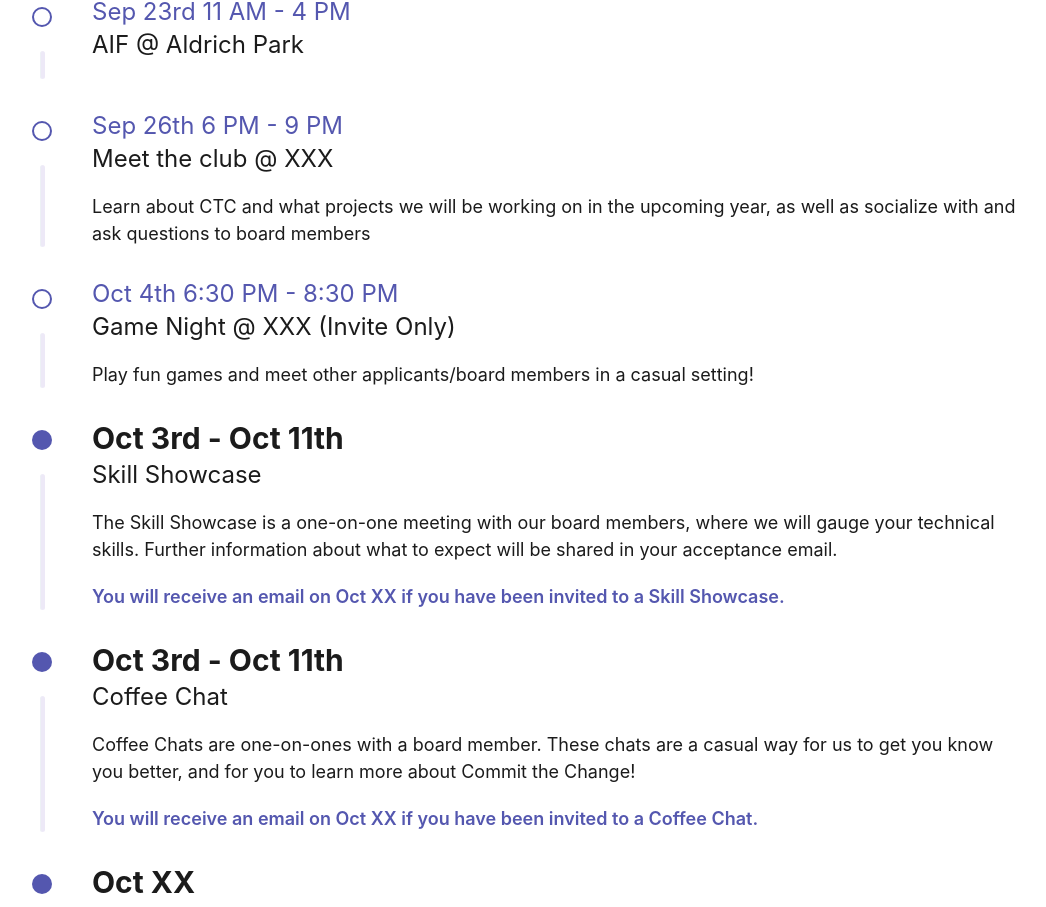
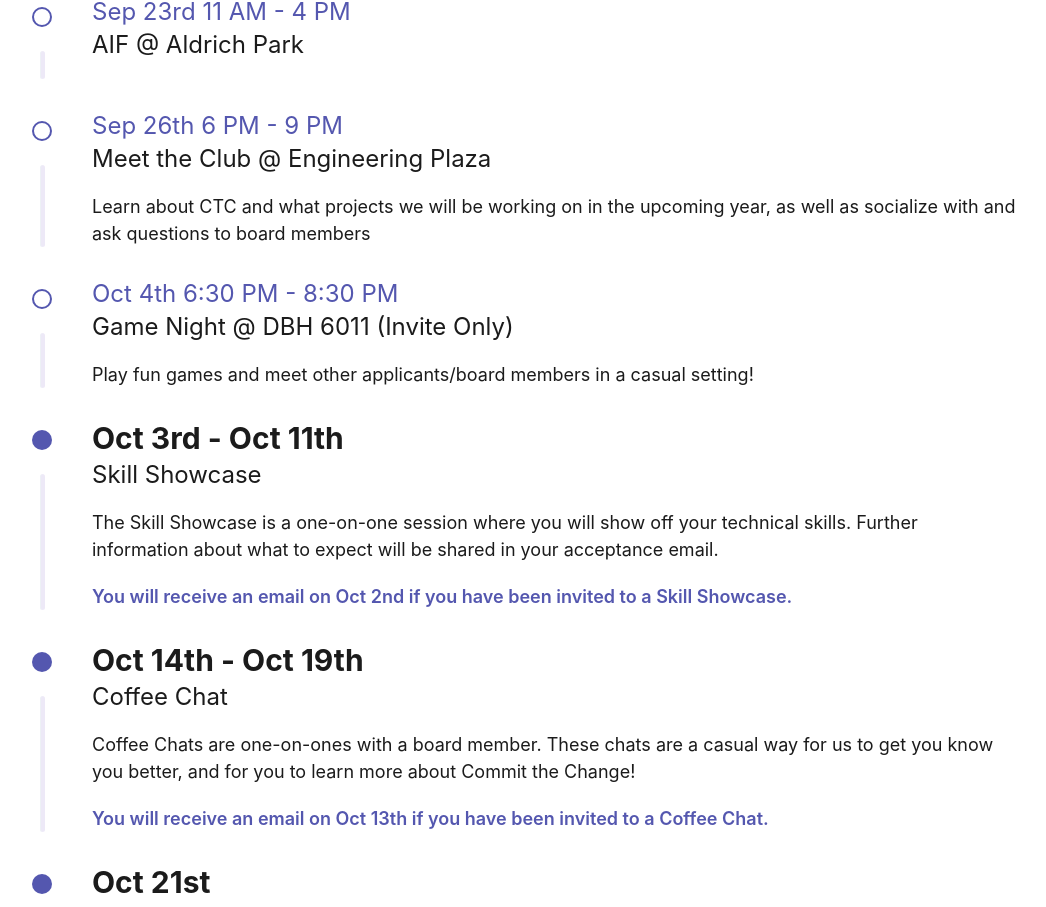
Before and after one commit to ctc-uci/website, a React (Vite) app: page /apply in a window 1280 px wide. Shown: the part 2430-3337 px from the top of the page, without its empty margins (116-1162 px from the left). Built offline with nearby package versions, Linux system fonts and the light colour scheme.

Commit message:
chore: update application copy

```diff
--- a/src/components/apply/questions/questions-data.ts
+++ b/src/components/apply/questions/questions-data.ts
@@ -10,7 +10,7 @@
   },
   {
     question: "Who can join Commit the Change?",
-    answer: `We look for passionate, committed UC Irvine students who are interested in learning new technical skills by working on projects for non-profit organizations with other like-minded peers. Ideally, students would be in an ICS or related major, but if not, they are expected to have skills to back themselves up. There are no specific technical requirements, but it definitely helps to have something that demonstrates your initiative to learn and be involved!`,
+    answer: `We look for passionate, committed UC Irvine students who are interested in bridging technical skills and social good by working on projects for non-profit organizations with other like-minded peers. Ideally, students would be in an ICS or related major, but if not, they are expected to have skills to back themselves up. There are no specific technical requirements, but it definitely helps to have something that demonstrates your initiative to learn and be involved!`,
   },
   {
     question:
@@ -28,10 +28,10 @@
   },
   {
     question: "What is a Skill Showcase?",
-    answer: `A Skill Showcase is not meant to be a series of challenging technical questions or a test applicants complete in order to become a member of our organization. We use a Skill Showcase as a way to help us understand where you are in your technical skills journey and have a more accurate gauge of your experience beyond just “beginner” or “intermediate.”`,
+    answer: `A Skill Showcase is not meant to be a technical assessment as a barrier to joining the club. We use a Skill Showcase as a way to help us understand where you are in your technical skills journey and have a more accurate gauge of your experience beyond just “beginner” or “intermediate.”`,
   },
   {
     question: "Is there a skill or experience requirement to join?",
-    answer: `Don’t worry, there is no required internship or experience-level qualification! Here at Commit the Change, we’re looking for people who aren’t afraid to take initiative, are driven to learn and grow continuously, and use failure as an opportunity to learn and do better.`,
+    answer: `Don’t worry, there is no required internship or experience-level qualification! Here at Commit the Change, we’re looking for people who aren’t afraid to take initiative, are driven to learn and grow continuously, use failure as an opportunity to learn and do better, and are passionate about creating tech for social good.`,
   },
 ];
--- a/src/components/apply/roles/RoleCard.tsx
+++ b/src/components/apply/roles/RoleCard.tsx
@@ -65,12 +65,13 @@
 
       <ChakraLink
         as={Link}
-        href={href}
+        to={href}
         sx={{
           width: { base: "100%", md: "fit-content" },
           marginLeft: "auto",
           marginTop: "auto",
         }}
+        target="_blank"
       >
         <Button
           variant={"ctc"}
--- a/src/components/apply/roles/Roles.tsx
+++ b/src/components/apply/roles/Roles.tsx
@@ -24,7 +24,7 @@
             description={`Designers will work in a cross functional team, using Figma and the design process (research, wireframing, prototyping, usability testing) to create innovative designs for non-profit organizations.`}
             image={designer}
             buttonIcon={<BsPen />}
-            href={"/"}
+            href={"https://forms.gle/dFm8GBjP1dAg5oKLA"}
           />
         </MenuBar>
 
@@ -34,7 +34,7 @@
             description={`Developers will utilize frontend technologies (React, Javascript/Typescript, HTML, and CSS/SASS) and backend technologies (APIs, databases, & middleware) to implement real-life applications.`}
             image={developer}
             buttonIcon={<BsCodeSlash />}
-            href={"/"}
+            href={"https://forms.gle/mHDaB7YXsZ5FXusw6"}
           />
         </MenuBar>
       </SimpleGrid>
--- a/src/components/apply/timeline/timeline-data.ts
+++ b/src/components/apply/timeline/timeline-data.ts
@@ -20,13 +20,13 @@
   },
   {
     date: "Sep 26th 6 PM - 9 PM",
-    event: "Meet the club @ XXX",
+    event: "Meet the Club @ Engineering Plaza",
     description:
       "Learn about CTC and what projects we will be working on in the upcoming year, as well as socialize with and ask questions to board members",
   },
   {
     date: "Oct 4th 6:30 PM - 8:30 PM",
-    event: "Game Night @ XXX (Invite Only)",
+    event: "Game Night @ DBH 6011 (Invite Only)",
     description:
       "Play fun games and meet other applicants/board members in a casual setting!",
   },
@@ -35,24 +35,24 @@
     date: "Oct 3rd - Oct 11th",
     event: "Skill Showcase",
     description:
-      "The Skill Showcase is a one-on-one meeting with our board members, where we will gauge your technical skills. Further information about what to expect will be shared in your acceptance email.",
+      "The Skill Showcase is a one-on-one session where you will show off your technical skills. Further information about what to expect will be shared in your acceptance email.",
     importantDetail:
-      "You will receive an email on Oct XX if you have been invited to a Skill Showcase.",
+      "You will receive an email on Oct 2nd if you have been invited to a Skill Showcase.",
   },
   {
     majorEvent: true,
-    date: "Oct 3rd - Oct 11th",
+    date: "Oct 14th - Oct 19th",
     event: "Coffee Chat",
     description:
       "Coffee Chats are one-on-ones with a board member. These chats are a casual way for us to get you know you better, and for you to learn more about Commit the Change!",
     importantDetail:
-      "You will receive an email on Oct XX if you have been invited to a Coffee Chat.",
+      "You will receive an email on Oct 13th if you have been invited to a Coffee Chat.",
   },
   {
     majorEvent: true,
-    date: "Oct XX",
+    date: "Oct 21st",
     event: "Final Decisions",
     description:
-      "You will receive an email with final acceptance decisions on Oct XX. Regardless of final decisions, we want to thank you for your time and dedication!",
+      "You will receive an email with final acceptance decisions on Oct 21st. Regardless of final decisions, we want to thank you for your time and dedication!",
   },
 ];
```
